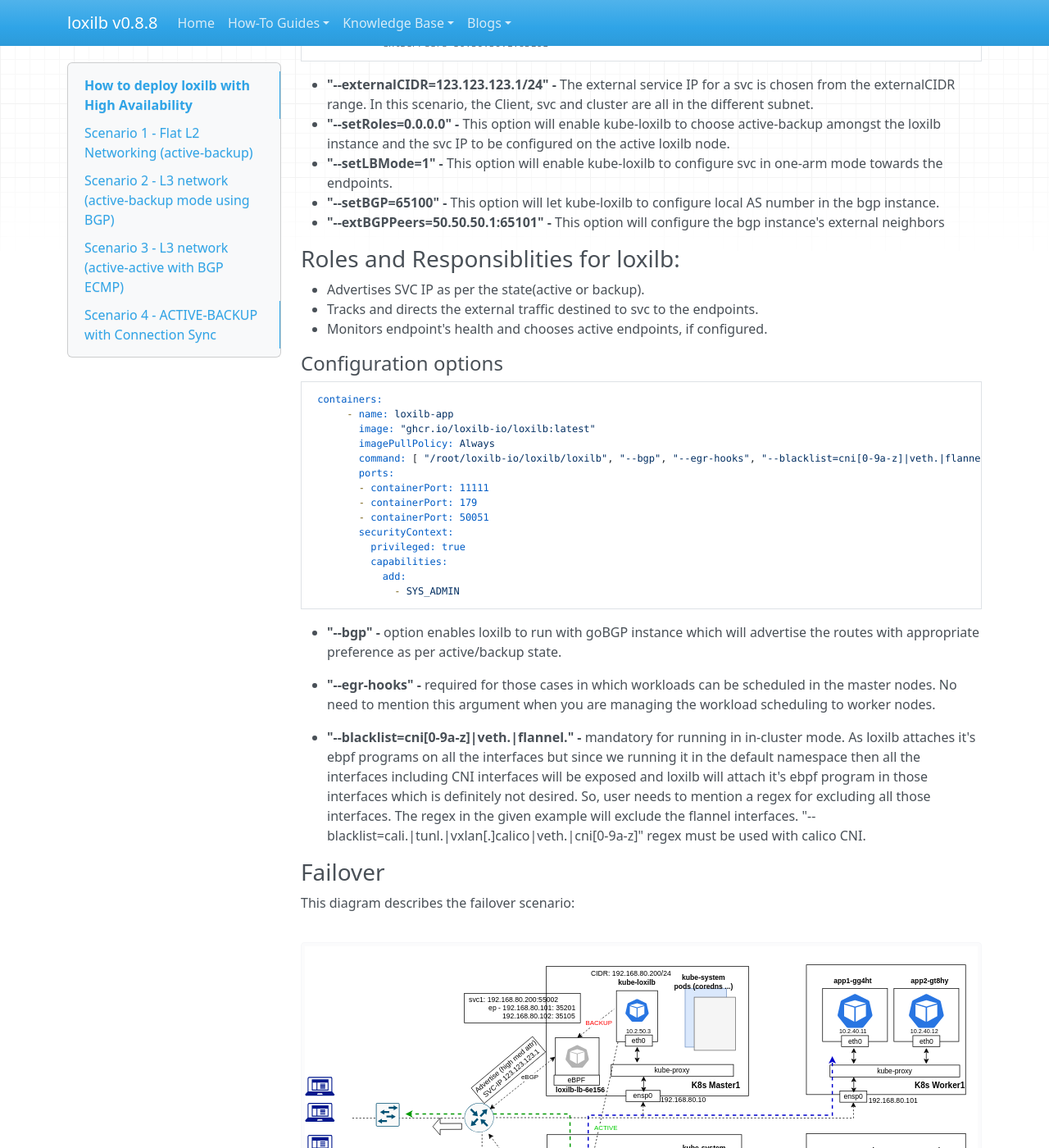
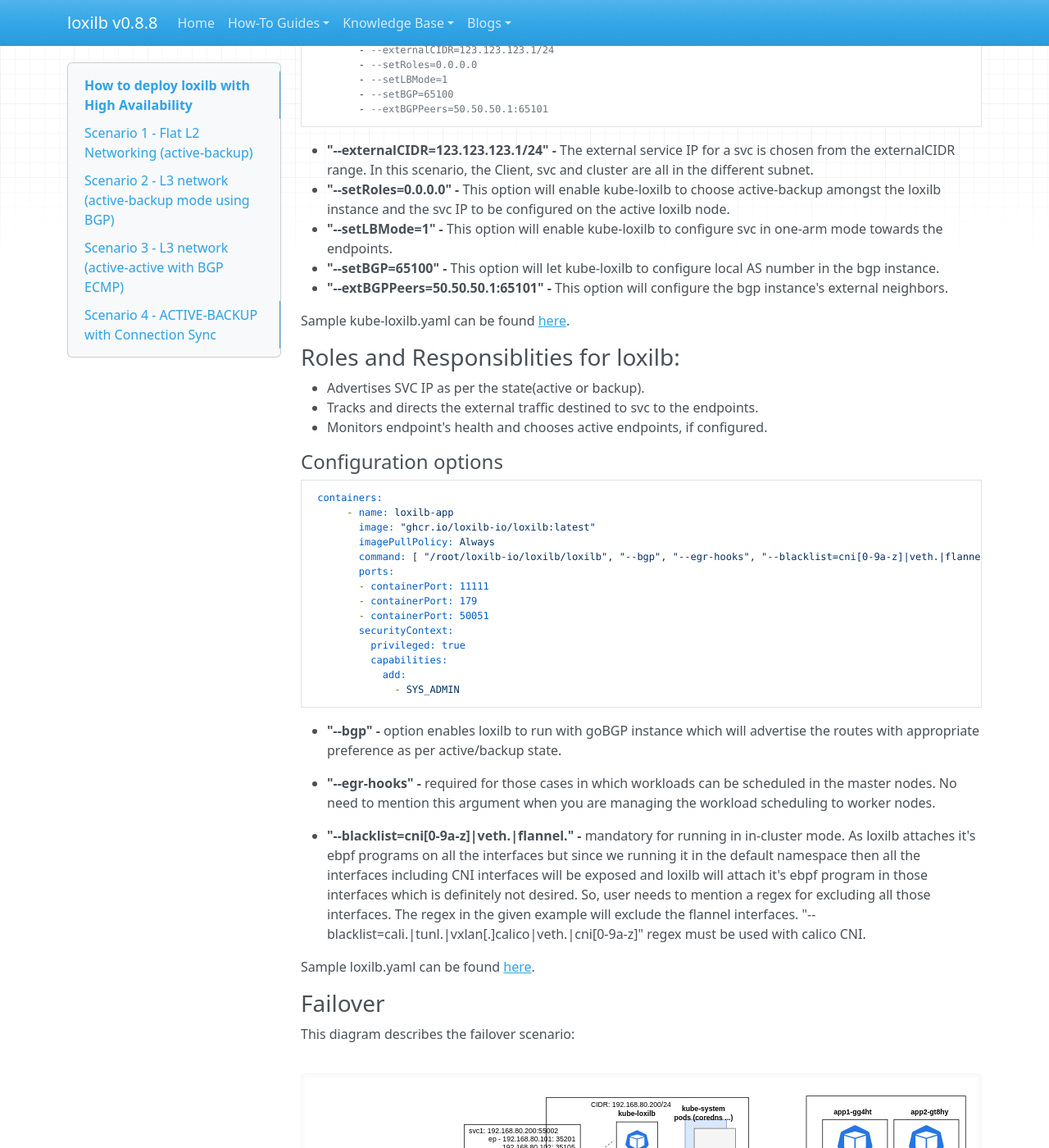
Before and after one commit to loxilb-io/loxilbdocs, an MkDocs documentation site: the page built from docs/ha-deploy.md, in a window 1280 px wide and 1400 px high, scrolled down 4524 px. Shown: the whole window at 82% size. Built offline with MkDocs 1.6.1, drawn with Linux system fonts in a browser that asks for light colours; nearby versions of some CDN libraries; some of the changed text lies outside the part shown.

Commit message:
Update ha-deploy.md

```diff
--- a/docs/ha-deploy.md
+++ b/docs/ha-deploy.md
@@ -50,6 +50,8 @@
   *  <b>"--setRoles=0.0.0.0" -</b> This option will enable kube-loxilb to choose active-backup amongst the loxilb instance and the svc IP to be configured on the active loxilb node.
   *  <b>"--setLBMode=1" -</b> This option will enable kube-loxilb to configure svc in one-arm mode towards the endpoints.
 
+Sample kube-loxilb.yaml can be found [here](https://github.com/loxilb-io/kube-loxilb/blob/main/manifest/in-cluster/kube-loxilb.yaml).
+
 ### Roles and Responsiblities for loxilb:
 
   * Tracks and directs the external traffic destined to svc to the endpoints.
@@ -77,6 +79,8 @@
   * <b>"--egr-hooks" -</b> required for those cases in which workloads can be scheduled in the master nodes. No need to mention this argument when you are managing the workload scheduling to worker nodes.
 
   * <b>"--blacklist=cni[0-9a-z]|veth.|flannel." -</b> mandatory for running in in-cluster mode. As loxilb attaches it's ebpf programs on all the interfaces but since we running it in the default namespace then all the interfaces including CNI interfaces will be exposed and loxilb will attach it's ebpf program in those interfaces which is definitely not desired. So, user needs to mention a regex for  excluding all those interfaces. The regex in the given example will exclude the flannel interfaces. "--blacklist=cali.|tunl.|vxlan[.]calico|veth.|cni[0-9a-z]" regex must be used with calico CNI.
+
+Sample loxilb.yaml can be found [here](https://github.com/loxilb-io/kube-loxilb/blob/main/manifest/in-cluster/loxilb.yaml).
 
 ### Failover
 
@@ -134,7 +138,9 @@
   *  <b>"--setRoles=0.0.0.0" -</b> This option will enable kube-loxilb to choose active-backup amongst the loxilb instance and the svc IP to be configured on the active loxilb node.
   *  <b>"--setLBMode=1" -</b> This option will enable kube-loxilb to configure svc in one-arm mode towards the endpoints.
   *  <b>"--setBGP=65100" -</b> This option will let kube-loxilb to configure local AS number in the bgp instance.
-  *  <b>"--extBGPPeers=50.50.50.1:65101" -</b> This option will configure the bgp instance's external neighbors
+  *  <b>"--extBGPPeers=50.50.50.1:65101" -</b> This option will configure the bgp instance's external neighbors.
+
+Sample kube-loxilb.yaml can be found [here](https://github.com/loxilb-io/kube-loxilb/blob/main/manifest/in-cluster/kube-loxilb.yaml).
 
 ### Roles and Responsiblities for loxilb:
 
@@ -166,6 +172,8 @@
   * <b>"--egr-hooks" -</b> required for those cases in which workloads can be scheduled in the master nodes. No need to mention this argument when you are managing the workload scheduling to worker nodes.
 
   * <b>"--blacklist=cni[0-9a-z]|veth.|flannel." -</b> mandatory for running in in-cluster mode. As loxilb attaches it's ebpf programs on all the interfaces but since we running it in the default namespace then all the interfaces including CNI interfaces will be exposed and loxilb will attach it's ebpf program in those interfaces which is definitely not desired. So, user needs to mention a regex for  excluding all those interfaces. The regex in the given example will exclude the flannel interfaces. "--blacklist=cali.|tunl.|vxlan[.]calico|veth.|cni[0-9a-z]" regex must be used with calico CNI.
+
+Sample loxilb.yaml can be found [here](https://github.com/loxilb-io/kube-loxilb/blob/main/manifest/in-cluster/loxilb.yaml).
 
 ### Failover
 
@@ -223,6 +231,8 @@
   *  <b>"--setBGP=65100" -</b> This option will let kube-loxilb to configure local AS number in the bgp instance.
   *  <b>"--extBGPPeers=50.50.50.1:65101" -</b> This option will configure the bgp instance's external neighbors
 
+Sample kube-loxilb.yaml can be found [here](https://github.com/loxilb-io/kube-loxilb/blob/main/manifest/in-cluster/kube-loxilb.yaml).
+
 ### Roles and Responsiblities for loxilb:
 
   * Advertises SVC IP with same attributes.
@@ -253,6 +263,8 @@
   * <b>"--egr-hooks" -</b> required for those cases in which workloads can be scheduled in the master nodes. No need to mention this argument when you are managing the workload scheduling to worker nodes.
 
   * <b>"--blacklist=cni[0-9a-z]|veth.|flannel." -</b> mandatory for running in in-cluster mode. As loxilb attaches it's ebpf programs on all the interfaces but since we running it in the default namespace then all the interfaces including CNI interfaces will be exposed and loxilb will attach it's ebpf program in those interfaces which is definitely not desired. So, user needs to mention a regex for  excluding all those interfaces. The regex in the given example will exclude the flannel interfaces. "--blacklist=cali.|tunl.|vxlan[.]calico|veth.|cni[0-9a-z]" regex must be used with calico CNI.
+
+Sample loxilb.yaml can be found [here](https://github.com/loxilb-io/kube-loxilb/blob/main/manifest/in-cluster/loxilb.yaml).
 
 ### Failover
 
@@ -311,6 +323,8 @@
   *  <b>"--setBGP=65100" -</b> This option will let kube-loxilb to configure local AS number in the bgp instance.
   *  <b>"--extBGPPeers=50.50.50.1:65101" -</b> This option will configure the bgp instance's external neighbors
 
+Sample kube-loxilb.yaml can be found [here](https://github.com/loxilb-io/kube-loxilb/blob/main/manifest/ext-cluster/kube-loxilb.yaml).
+
 ### Roles and Responsiblities for loxilb:
 
   * Advertises SVC IP as per the state(active/backup).
```
